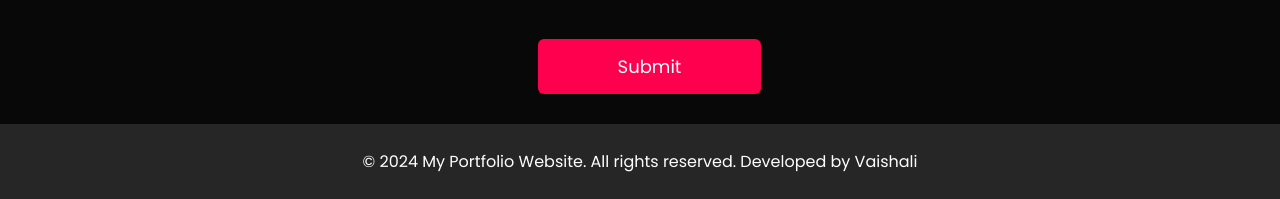
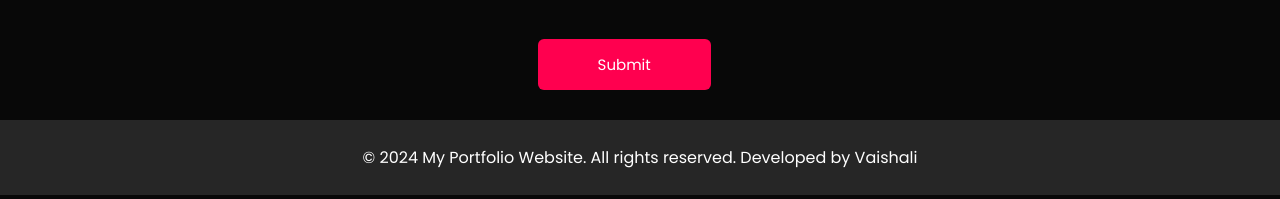
Before and after one commit to Vaishalisullia/portfolio, a plain HTML site: page index.html in a window 1280 px wide. Shown: the part 2434-2633 px from the top of the page. Drawn offline with Linux system fonts and the light colour scheme.

Commit message:
Update style.css

```diff
--- a/style.css
+++ b/style.css
@@ -319,8 +319,8 @@ form input, form textarea {
 }
 
 form .btn2 {
-    padding: 14px 80px;
-    font-size: 18px;
+    padding: 14px 60px;
+    font-size: 15px;
     margin-top: 20px;
     cursor: pointer;
 }
```
